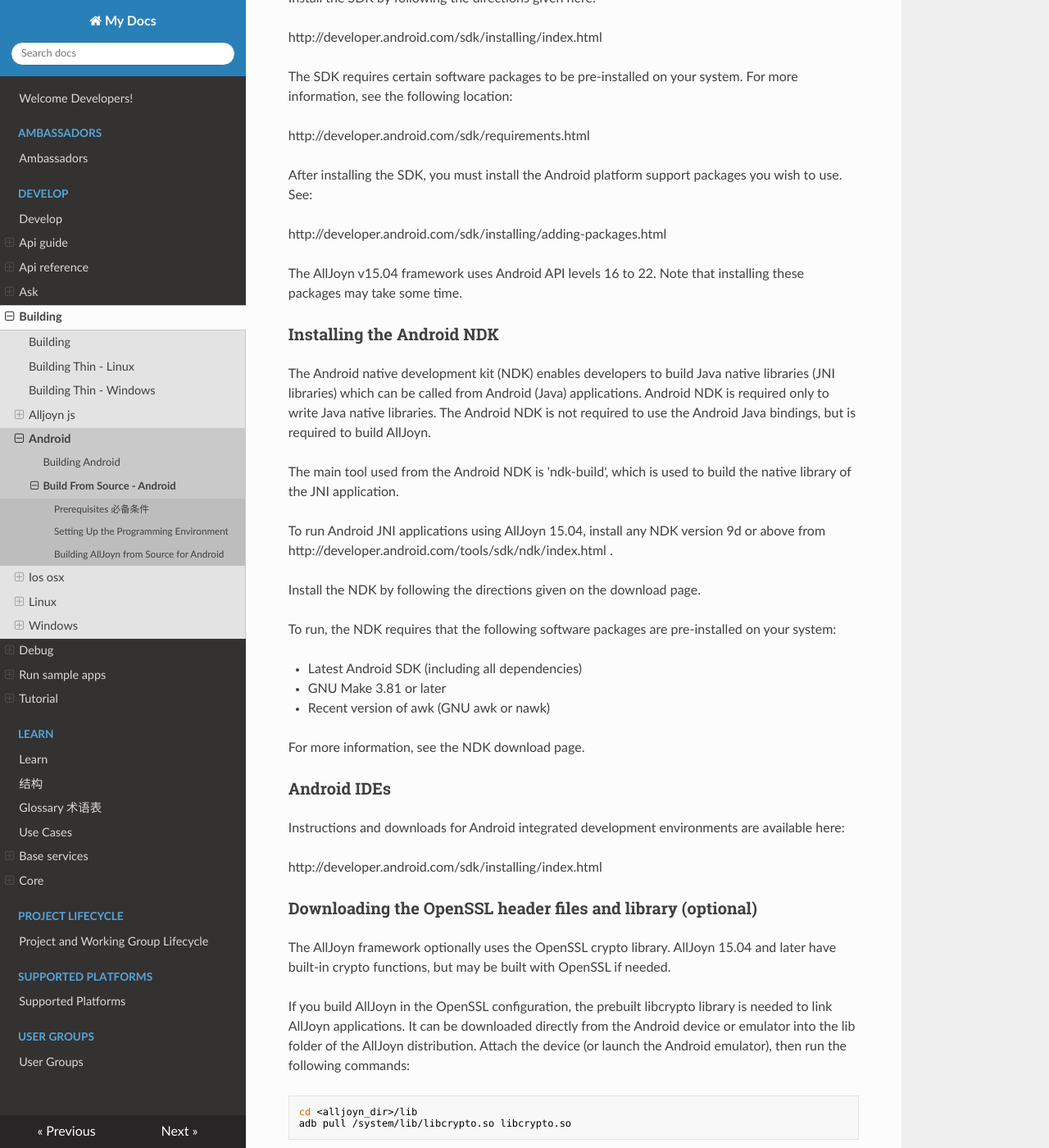
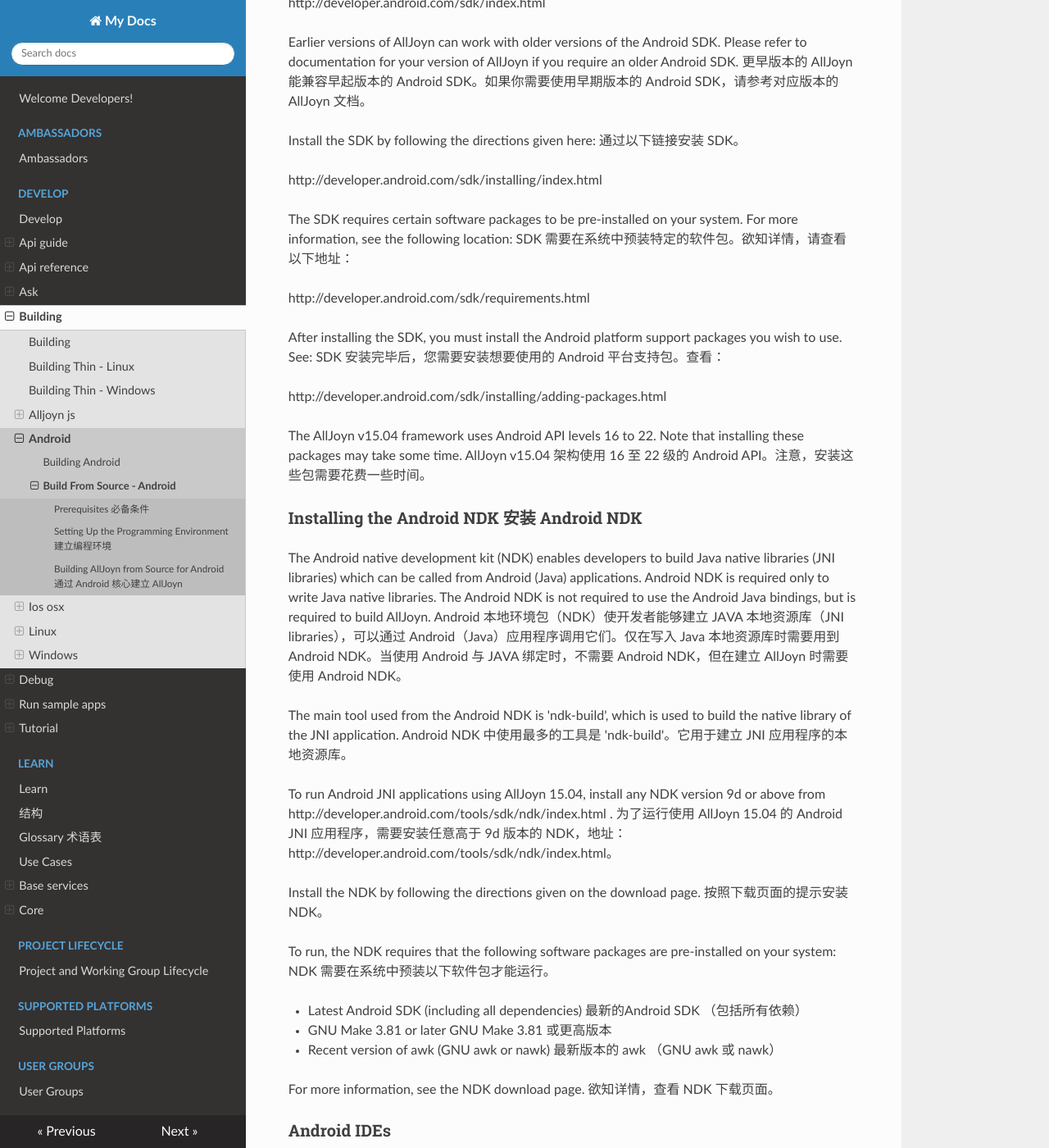
Before and after one commit to smart-conn/alljoyn-zh, an MkDocs documentation site: the page built from docs/develop/building/android/build-source.md, in a window 1280 px wide and 1400 px high, scrolled down 1059 px. Shown: the whole window at 82% size. Built offline with MkDocs 1.6.1, drawn with Linux system fonts in a browser that asks for light colours; nearby versions of some CDN libraries; some of the changed text lies outside the part shown.

Commit message:
Update build-source.md

````diff
--- a/docs/develop/building/android/build-source.md
+++ b/docs/develop/building/android/build-source.md
@@ -13,56 +13,65 @@ for [Linux][config-build-environment-linux].
 在开始开发之前，请确保按照[Windows][config-build-environment-windows] 或
 针对 [Linux][config-build-environment-linux] 建立了开发环境。
 
-## Setting Up the Programming Environment
+## Setting Up the Programming Environment 建立编程环境
 
 This section explains how to set up the programming environment
 for developing AllJoyn&trade;-enabled Android applications.
 It covers the following topics:
+该章节解释了如何为开发 AllJoyn&trade; Android 应用程序建立编程环境。
+包含了以下几点：
 
-* Install the Android SDK and NDK
-* Install an IDE
+* Install the Android SDK and NDK 安装 Android SDK 和 NDK
+* Install an IDE 安装一个 IDE
 
-**NOTE:** The procedures described in this section require the
-specified tool versions.
+**注意:** The procedures described in this section require the
+specified tool versions. 这一节中描述的流程要求使用指定的工具版本。
 
-### Installing the Android SDK
+### Installing the Android SDK 安装 Android SDK
 
 The Android software development kit (SDK) provides the
 tools needed for building Android applications and transferring
 applications to or from an Android device. The 'adb' tool is used to:
+Android 软件开发工具包（SDK）为建立 Android 应用程序提供了工具；也为从某个 Android 设备接收或发出应用程序提供工具。
 
-* Transfer/pull files to/from the phone
-* Run the AllJoyn standalone router
-* Install/uninstall applications
+* Transfer/pull files to/from the phone 从手机发送／接收文件。
+* Run the AllJoyn standalone router 运行 AllJoyn 独立路由
+* Install/uninstall applications 安装／卸载 应用程序
 
 For AllJoyn v15.04, download Android SDK version r20 or later from the
 following location:
+针对 AllJoyn v15.04，从以下地址下载 Android SDk r20 或后续版本：
 
 http://developer.android.com/sdk/index.html
 
 Earlier versions of AllJoyn can work with older versions of the Android
 SDK. Please refer to documentation for your version of AllJoyn if you
 require an older Android SDK.
+更早版本的 AllJoyn 能兼容早起版本的 Android SDK。如果你需要使用早期版本的 Android SDK，请参考对应版本的 AllJoyn 文档。
 
 Install the SDK by following the directions given here:
+通过以下链接安装 SDK。
 
 http://developer.android.com/sdk/installing/index.html
 
 The SDK requires certain software packages
 to be pre-installed on your system. For more information,
 see the following location:
+SDK 需要在系统中预装特定的软件包。欲知详情，请查看以下地址：
 
 http://developer.android.com/sdk/requirements.html
 
 After installing the SDK, you must install the Android platform
 support packages you wish to use. See:
+SDK 安装完毕后，您需要安装想要使用的 Android 平台支持包。查看：
 
 http://developer.android.com/sdk/installing/adding-packages.html
 
 The AllJoyn v15.04 framework uses Android API levels 16 to 22.
 Note that installing these packages may take some time.
+AllJoyn v15.04 架构使用 16 至 22 级的 Android API。注意，安装这些包需要花费一些时间。
 
-### Installing the Android NDK
+### Installing the Android NDK 安装 Android NDK
 
 The Android native development kit (NDK) enables developers
 to build Java native libraries (JNI libraries) which can be
@@ -70,36 +79,44 @@ called from Android (Java) applications. Android NDK is
 required only to write Java native libraries. The Android NDK
 is not required to use the Android Java bindings, but is
 required to build AllJoyn.
+Android 本地环境包（NDK）使开发者能够建立 JAVA 本地资源库（JNI libraries），可以通过 Android（Java）应用程序调用它们。仅在写入 Java 本地资源库时需要用到 Android NDK。当使用 Android 与 JAVA 绑定时，不需要 Android NDK，但在建立 AllJoyn 时需要使用 Android NDK。
 
 The main tool used from the Android NDK is 'ndk-build', which
 is used to build the native library of the JNI application.
+Android NDK 中使用最多的工具是 'ndk-build'。它用于建立 JNI 应用程序的本地资源库。
 
 To run Android JNI applications using AllJoyn 15.04, install any
 NDK version 9d or above from http://developer.android.com/tools/sdk/ndk/index.html .
+为了运行使用 AllJoyn 15.04 的 Android JNI 应用程序，需要安装任意高于 9d 版本的 NDK，地址：http://developer.android.com/tools/sdk/ndk/index.html。
 
 Install the NDK by following the directions given on the download page.
+按照下载页面的提示安装 NDK。
 
 To run, the NDK requires that the following software packages
 are pre-installed on your system:
+NDK 需要在系统中预装以下软件包才能运行。
 
-* Latest Android SDK (including all dependencies)
-* GNU Make 3.81 or later
-* Recent version of awk (GNU awk or nawk)
+* Latest Android SDK (including all dependencies) 最新的Android SDK （包括所有依赖）
+* GNU Make 3.81 or later GNU Make 3.81 或更高版本
+* Recent version of awk (GNU awk or nawk) 最新版本的 awk （GNU awk 或 nawk）
 
 For more information, see the NDK download page.
+欲知详情，查看 NDK 下载页面。
 
 ### Android IDEs
 
 Instructions and downloads for Android integrated development
 environments are available here:
+Android 集成开发环境的指导和下载：
 
 http://developer.android.com/sdk/installing/index.html
 
-### Downloading the OpenSSL header files and library (optional)
+### Downloading the OpenSSL header files and library (optional) 下载 OpenSSL 头文件和资源库（可选）
 
 The AllJoyn framework optionally uses the OpenSSL crypto library.
 AllJoyn 15.04 and later have built-in crypto functions, but
 may be built with OpenSSL if needed.
+AllJoyn 架构可选择性地使用 OpenSSL 加密库。AllJoyn 15.04 和后续版本拥有内建加密库，但也可以根据需要使用 OpenSSL。
 
 If you build AllJoyn in the OpenSSL configuration, the prebuilt
 libcrypto library is needed to link AllJoyn applications.
@@ -107,36 +124,38 @@ It can be downloaded directly from the Android device or
 emulator into the lib folder of the AllJoyn distribution.
 Attach the device (or launch the Android emulator), then
 run the following commands:
+如果您在 OpenSSL 配置中建立 AllJoyn，预构建的加密资源库需要连接到 AllJoyn 应用程序。它可以被直接从 Android 设备下载，或者从 AllJoyn 分布的模拟器的 lib 文件夹中获得。连接设备（或者打开 Android 模拟器），执行以下指令：
 
 ```sh
 cd <alljoyn_dir>/lib
 adb pull /system/lib/libcrypto.so libcrypto.so
 ```
 
-The above command means:
+The above command means: 以上命令表示：
 
-adb pull <location of the file on the phone that you want to pull>
+adb pull <location of the file on the phone that you want to pull 您想得到的文件在手机中的位置>
 <destination on your machine where you want to store the pulled
-file with the name that you want>
+file with the name that you want 在您的设备中，希望存储获得的文件的位置和名称>
 
 The library can also be built from the Android source repository.
 For details on building the Android source tree, see the
 Android source repository web site:
+资源库也可以通过 Android 资源库建立。了解更多关于建立 Android 资源树，查看 Android 资源库网站：
 
 http://source.android.com/source/building.html
 
 IMPORTANT: Be sure you pull the `libcrypto.so`
 library from the version of Android you are building for.
+重要：务必为您所搭建的 Android 版本从资源库中获取 `libcrypto.so`
 
-## Building AllJoyn from Source for Android
+## Building AllJoyn from Source for Android 通过 Android 核心建立 AllJoyn
 
-For most developers, the SDK package available to download
-from https://allseenalliance.org/developers/download
-is sufficient for developing Android applications using AllJoyn.
-However, if you wish to obtain and compile AllJoyn from source,
-follow the directions in this section.
+For most developers, the SDK package available to download from https://allseenalliance.org/developers/download is sufficient for developing Android applications using AllJoyn. However, if you wish to obtain and compile AllJoyn from source, follow the directions in this section.
+
+对于大部分开发者，从 https://allseenalliance.org/developers/download 下载的 SDK 包足够开发使用 AllJoyn 的 Android 应用程序。当然，如果您希望从源代码获取和编译 AllJoyn，请跟随本章节的指导：
 
 To compile AllJoyn from source, the following items are required:
+为了从源代码编译 AllJoyn，需要以下几个工具：
 
 * Android SDK
 * Android NDK
@@ -145,22 +164,26 @@ To compile AllJoyn from source, the following items are required:
 
 Instructions for obtaining the Android SDK, Android NDK, and IDEs
 are in [Setting Up the Programming Environment][set-up-programming-environment].
-
-### The Android source
+关于获取 Android SDK、Android NDK 和 IDEs 的指导，请参阅 [Setting Up the Programming Environment][set-up-programming-environment]。
+### The Android source Android 源代码
 
 The Android source (http://source.android.com) is required
 for building Android targets using OpenSSL. Google has detailed
 instructions for downloading and building Android source.
+需要使用 Android 源代码建立使用 OpenSSL 的 Android target。Google 提供了下载和建立 Android 源代码的详细指导：
 
 For a list of system requirements and instructions for obtaining
 the required tools, see http://source.android.com/source/initializing.html
+系统需求列表和获得相关工具的指导，查看 http://source.android.com/source/initializing.html。
 
 For instructions on obtaining the Android Source Tree,
 see http://source.android.com/source/downloading.html
+获取 Android Source Tree 的指导，查看 http://source.android.com/source/downloading.html。
 
 When running the repo init command specify the branch name for
 the Android release you are targeting. Branch names are listed at
 http://source.android.com/source/build-numbers.html#source-code-tags-and-builds
+
 
 For instructions on building and running the build source, see
 http://source.android.com/source/building.html
````
